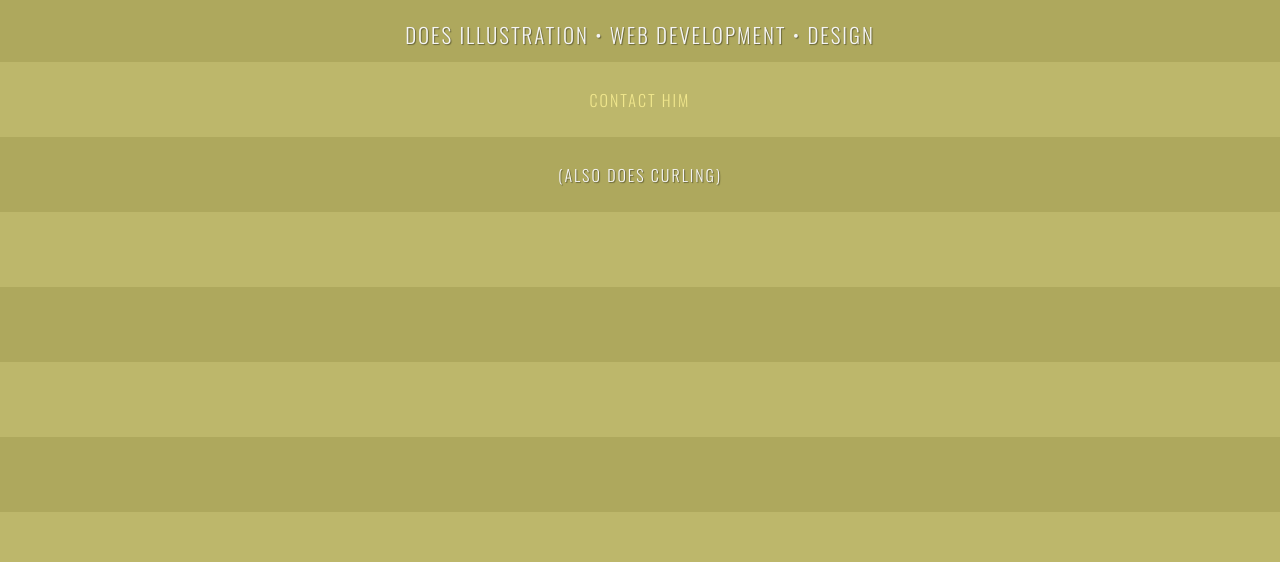
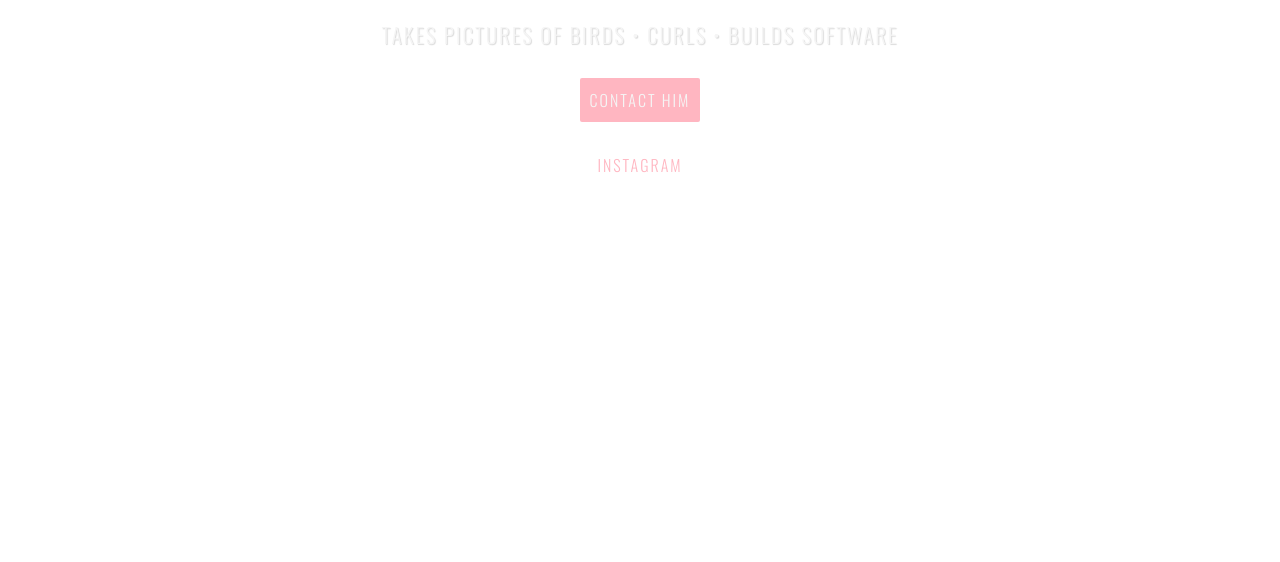
Before and after one commit to npercell/npercell.github.io, a plain HTML site: page index.html in a window 1280 px wide. Shown: the part 238-800 px from the top of the page. Drawn offline with nearby package versions, Linux system fonts and the light colour scheme; a web font is replaced by a local one.

Commit message:
wholesale redesign

```diff
--- a/index.html
+++ b/index.html
@@ -8,20 +8,21 @@
 <style>
 
   html {
-		background: darkkhaki;
     background: linear-gradient(
       to bottom,
-		  darkkhaki,
-		  darkkhaki 50%,
-			#aea85d 50%,
-			#aea85d
+      whitesmoke,
+      whitesmoke 50%,
+      #fff 50%,
+      #fff
     );
     background-size: 100% 150px;
+    background: #fff;
+
   }
 
   body {
     color: whitesmoke;
-		text-shadow: 1px 1px 1px rgba(0,0,0,.4);
+    text-shadow: 1px 1px 1px rgba(0,0,0,.15);
     text-align: center;
     padding: 114px 25px;
     font-family: 'Oswald', sans-serif;
@@ -37,12 +38,23 @@
     font-weight: normal;
     font-family: 'Patua One', cursive;
     text-transform: none;
+    text-shadow: 0 0 10px rgba(0,0,0,.15);
+    color: #fff
   }
 
   a {
+    color: lightpink;
+    text-decoration: none;
+    text-shadow: none;
+  }
+  a:hover {
+    color: palevioletred;
+  }
+
+  a.btn {
     font-size: 16px;
     text-decoration: none;
-		color: khaki;
+    color: whitesmoke;
     text-shadow: none;
     display: inline-block;
     padding: 10px;
@@ -50,7 +62,8 @@
     -webkit-3transition: all .5s;
     transition: all .5s;
     margin-top: 7px;
-		margin-bottom: 25px;
+    margin-bottom: 15px;
+    background-color: lightpink;
   }
   p {
     font-size: 21px;
@@ -58,7 +71,7 @@
   p:last-child {
     font-size: 16px;
   }
-	a:hover {
+  a.btn:hover {
     background-color: palevioletred;
   }
   @media (max-width: 600px)  {
@@ -81,11 +94,11 @@
 
 <body>
 <h1>Nate Percell</h1>
-<p>Does Illustration &bull; Web Development &bull; Design</p>
+<p>Takes Pictures of Birds &bull; Curls &bull; Builds Software</p>
 
-<a href="mailto:npercelldesign@gmail.com" target="_blank">Contact him</a>
+<a class="btn" href="mailto:npercelldesign@gmail.com" target="_blank">Contact him</a>
 
-<p>(Also does curling)</p>
+<p><a href="https://www.instagram.com/natepercell/">Instagram</a></p>
 
 </body>
 </html>
```
Lines whose indentation alone changed are shown as unchanged.
